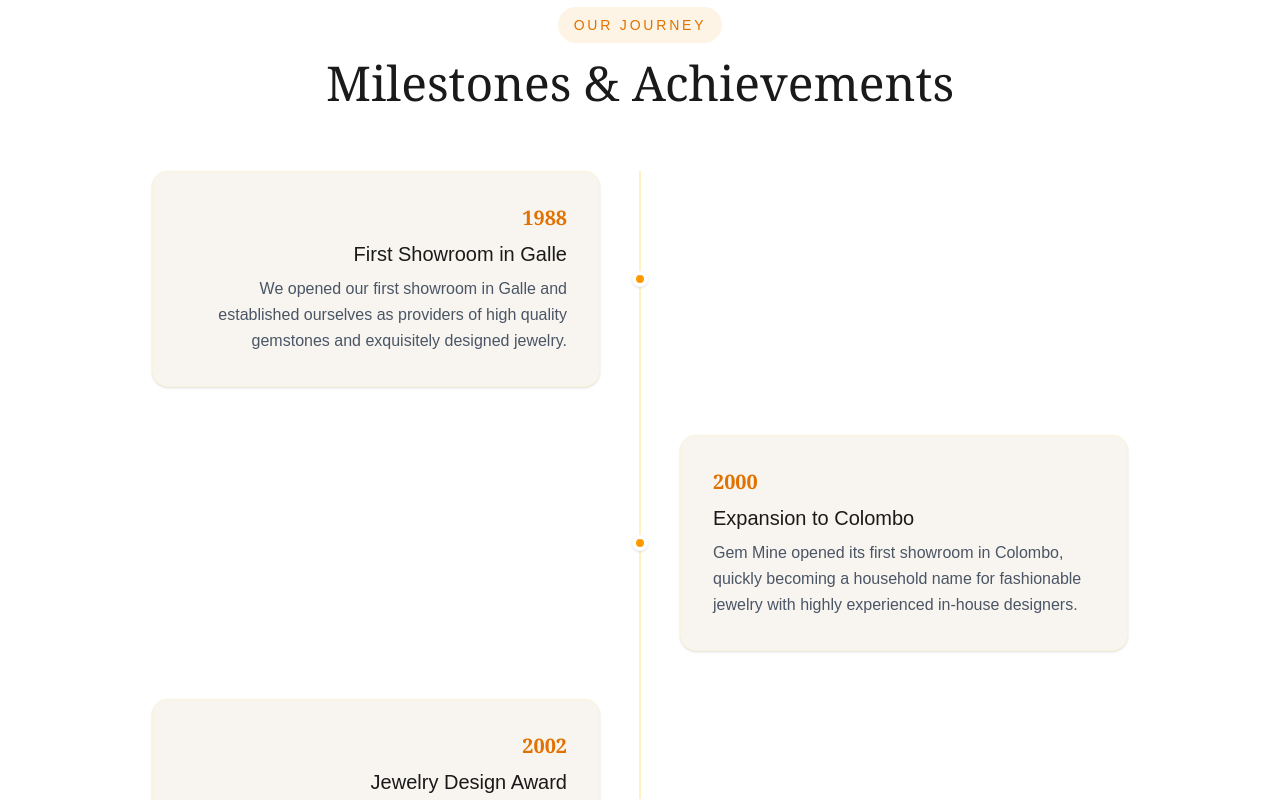
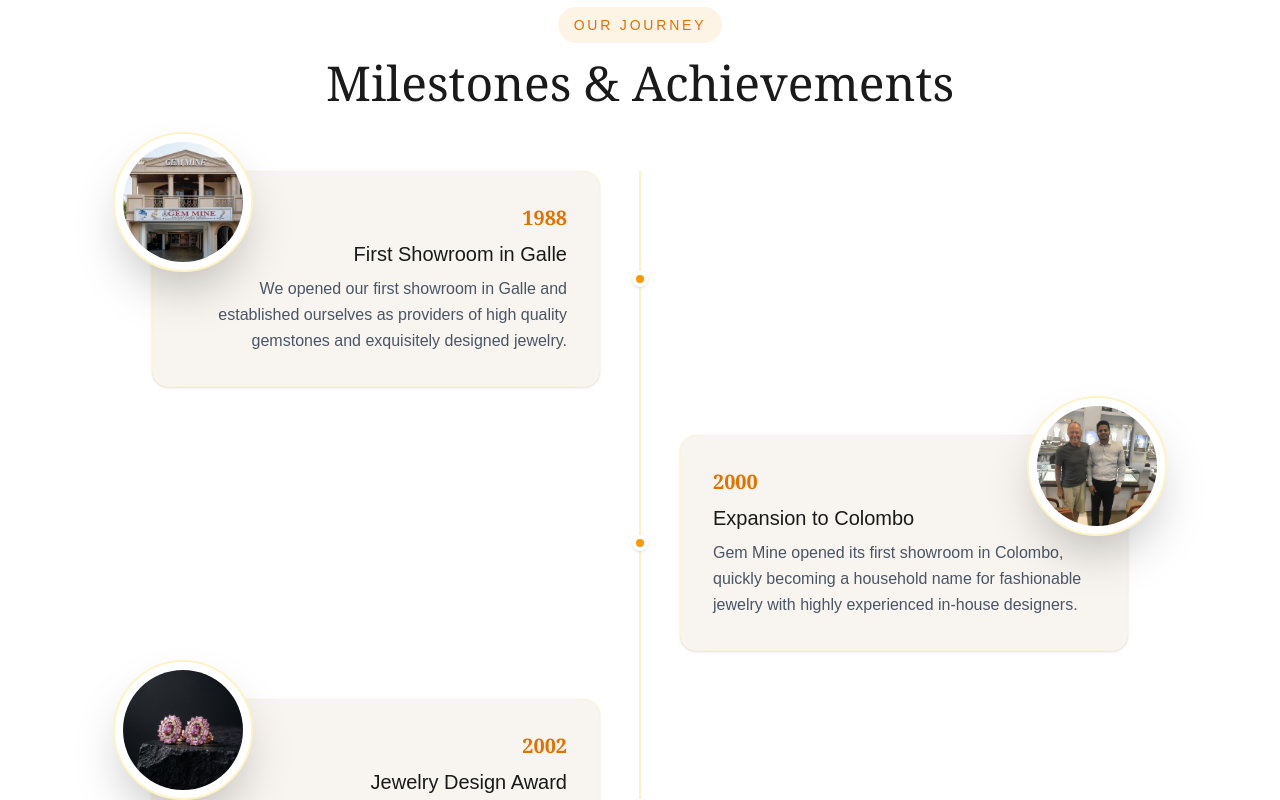
Before and after one commit to TharangaD2/GemMine-frontend, a Next.js app: page /About in a window 1280 px wide. Shown: the part 2800-3600 px from the top of the page. Built offline with nearby package versions, Linux system fonts and the light colour scheme.

Commit message:
Add img to timeline cards

```diff
--- a/src/app/About/page.tsx
+++ b/src/app/About/page.tsx
@@ -8,12 +8,12 @@
 import { createPageUrl } from '@/utils';
 
 const milestones = [
-    { year: '1988', title: 'First Showroom in Galle', description: 'We opened our first showroom in Galle and established ourselves as providers of high quality gemstones and exquisitely designed jewelry.' },
-    { year: '2000', title: 'Expansion to Colombo', description: 'Gem Mine opened its first showroom in Colombo, quickly becoming a household name for fashionable jewelry with highly experienced in-house designers.' },
-    { year: '2002', title: 'Jewelry Design Award', description: 'Our commitment to quality, creativity and service won us the prestigious Sri Lanka Jewelry Design Award for our innovative and timeless masterpieces.' },
-    { year: '2013', title: 'Celebrating 25 Years', description: 'Grown from a small family firm to an award-winning leader in Sri Lanka and internationally, serving satisfied customers from around the world.' },
-    { year: '2023', title: '35 Years of Excellence', description: 'Celebrating three and a half decades of delivering superior quality, enduring value, and unmatched craftsmanship.' },
-    { year: '2025', title: 'Future of Luxury', description: 'Preparing to introduce ethically produced lab-grown diamonds to our collection, bridging tradition with modern innovation.' }
+    { year: '1988', title: 'First Showroom in Galle', description: 'We opened our first showroom in Galle and established ourselves as providers of high quality gemstones and exquisitely designed jewelry.', image: '/img/building.jpeg' },
+    { year: '2000', title: 'Expansion to Colombo', description: 'Gem Mine opened its first showroom in Colombo, quickly becoming a household name for fashionable jewelry with highly experienced in-house designers.', image: '/img/img2.png' },
+    { year: '2002', title: 'Jewelry Design Award', description: 'Our commitment to quality, creativity and service won us the prestigious Sri Lanka Jewelry Design Award for our innovative and timeless masterpieces.', image: '/img/e1.jpeg' },
+    { year: '2013', title: 'Celebrating 25 Years', description: 'Grown from a small family firm to an award-winning leader in Sri Lanka and internationally, serving satisfied customers from around the world.', image: '/img/img3.png' },
+    { year: '2023', title: '35 Years of Excellence', description: 'Celebrating three and a half decades of delivering superior quality, enduring value, and unmatched craftsmanship.', image: '/img/img4.png' },
+    { year: '2025', title: 'Future of Luxury', description: 'Preparing to introduce ethically produced lab-grown diamonds to our collection, bridging tradition with modern innovation.', image: '/img/diamond.jpg' }
 ];
 
 const team = [
@@ -266,10 +266,20 @@
                                     className={`relative flex items-center gap-8 ${index % 2 === 0 ? 'lg:flex-row' : 'lg:flex-row-reverse'}`}
                                 >
                                     <div className={`flex-1 ${index % 2 === 0 ? 'lg:text-right' : 'lg:text-left'}`}>
-                                        <div className={`inline-block p-8 rounded-2xl bg-[#f8f5f0] border border-amber-100/50 hover:border-amber-200 transition-all ${index % 2 === 0 ? 'lg:ml-auto' : ''} max-w-md shadow-sm hover:shadow-md`}>
-                                            <span className="text-amber-600 font-serif text-xl font-bold">{milestone.year}</span>
-                                            <h4 className="text-xl font-medium text-[#1a1a1a] mt-2">{milestone.title}</h4>
-                                            <p className="text-gray-600 mt-2 leading-relaxed">{milestone.description}</p>
+                                        <div className={`relative inline-block p-8 rounded-2xl bg-[#f8f5f0] border border-amber-100/50 hover:border-amber-200 transition-all ${index % 2 === 0 ? 'lg:ml-auto' : ''} max-w-md shadow-sm hover:shadow-md group z-10`}>
+                                            {/* Decorative Corner Image */}
+                                            <div className={`absolute w-35 h-35 opacity-100 group-hover:scale-110 transition-all duration-500 pointer-events-none z-20
+                                                ${index % 2 === 0 ? '-top-10 -left-10' : '-top-10 -right-10'}`}>
+                                                <img
+                                                    src={milestone.image}
+                                                    alt=""
+                                                    className="w-full h-full object-cover rounded-full p-2 bg-white border-2 border-amber-100 shadow-2xl"
+                                                />
+                                            </div>
+
+                                            <span className="text-amber-600 font-serif text-xl font-bold relative z-10">{milestone.year}</span>
+                                            <h4 className="text-xl font-medium text-[#1a1a1a] mt-2 relative z-10">{milestone.title}</h4>
+                                            <p className="text-gray-600 mt-2 leading-relaxed relative z-10">{milestone.description}</p>
                                         </div>
                                     </div>
 
```
Also changed, not shown: public/img/building.jpeg (added).
